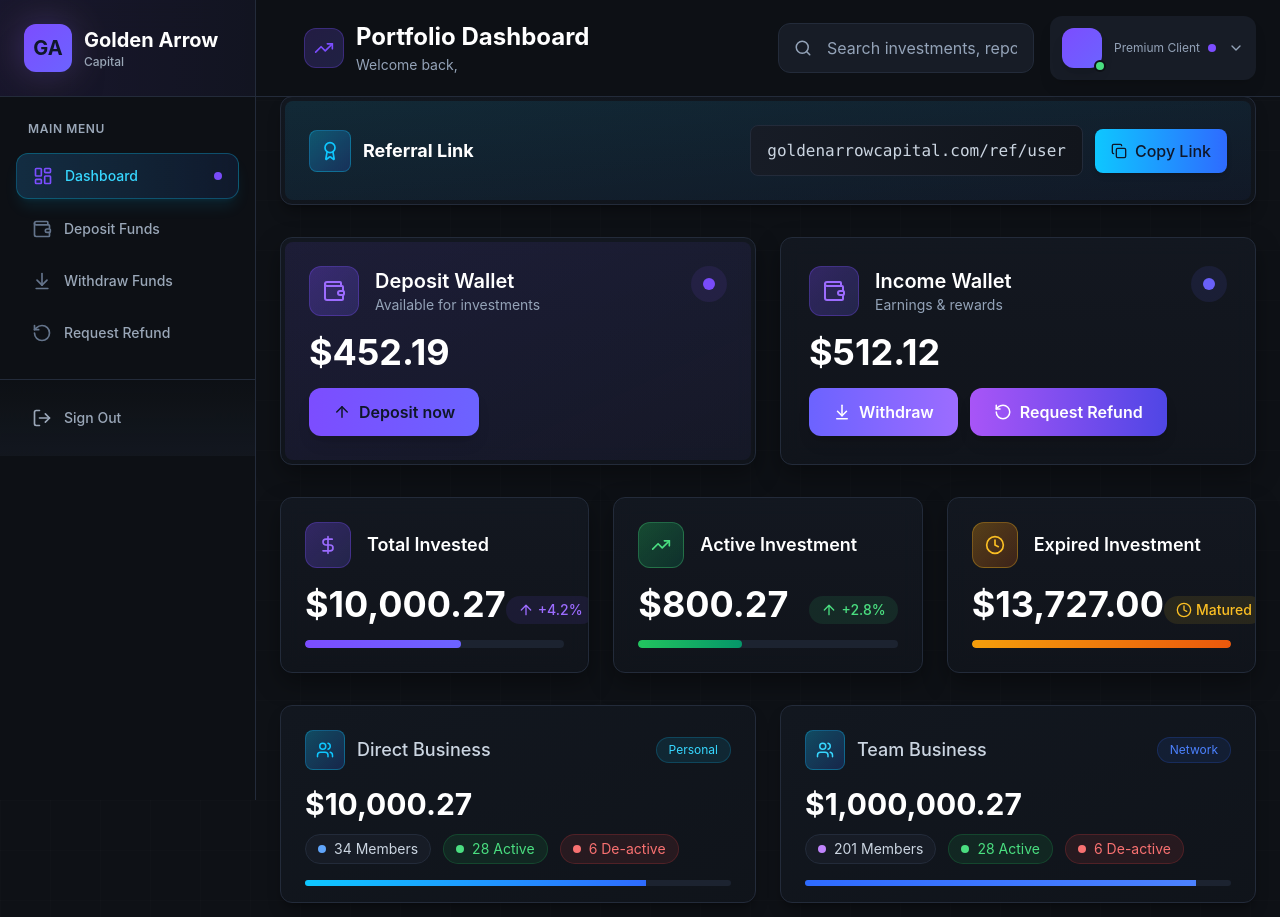
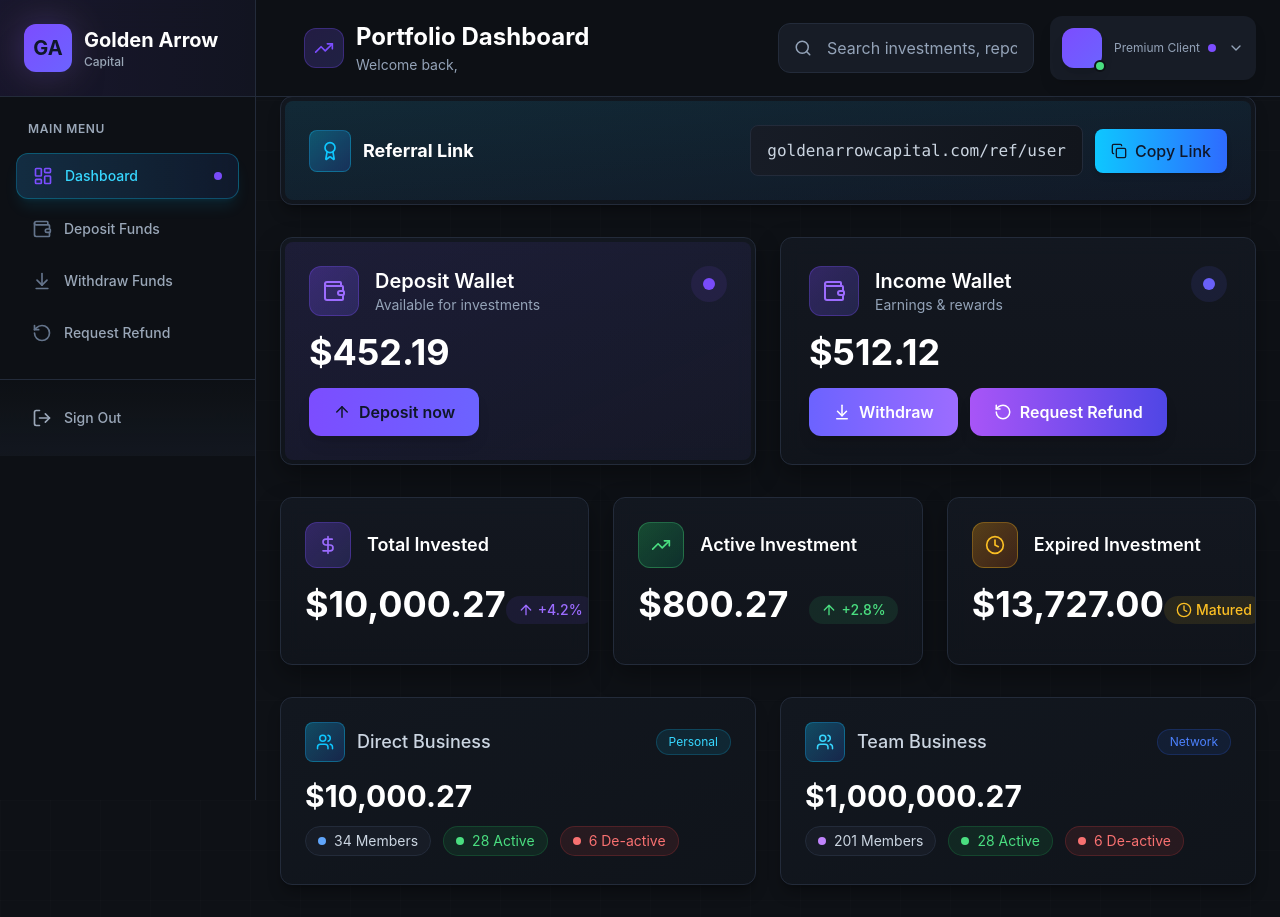
Before and after one commit to stake120042-creator/golden-arrow-capital, a Next.js app: page /dashboard in a window 1280 px wide. Shown: the top 917 px of the page. Built offline with nearby package versions, Linux system fonts and the light colour scheme.

Commit message:
✨ Refactor Dashboard: Remove unused progress bars for improved layout
- Eliminated unnecessary progress bar components from the dashboard to streamline the UI.
- Enhanced overall layout by reducing visual clutter and improving readability.

```diff
--- a/app/dashboard/page.tsx
+++ b/app/dashboard/page.tsx
@@ -268,9 +268,7 @@ export default function Dashboard() {
                       <span>+4.2%</span>
                     </div>
                   </div>
-                  <div className="w-full h-2 bg-[#1C2330] rounded-full overflow-hidden">
-                    <div className="h-2 w-3/5 bg-gradient-to-r from-[#7C4DFF] to-[#6C63FF] rounded-full transition-all duration-500 group-hover:w-4/5"></div>
-                  </div>
+
                 </div>
               </div>
             </div>
@@ -295,9 +293,7 @@ export default function Dashboard() {
                       <span>+2.8%</span>
                     </div>
                   </div>
-                  <div className="w-full h-2 bg-[#1C2330] rounded-full overflow-hidden">
-                    <div className="h-2 w-2/5 bg-gradient-to-r from-green-500 to-emerald-600 rounded-full transition-all duration-500 group-hover:w-3/5"></div>
-                  </div>
+
                 </div>
               </div>
             </div>
@@ -322,9 +318,7 @@ export default function Dashboard() {
                       <span>Matured</span>
                     </div>
                   </div>
-                  <div className="w-full h-2 bg-[#1C2330] rounded-full overflow-hidden">
-                    <div className="h-2 w-full bg-gradient-to-r from-amber-500 to-orange-600 rounded-full"></div>
-                  </div>
+
                 </div>
               </div>
             </div>
@@ -360,9 +354,7 @@ export default function Dashboard() {
                       6 De-active
                     </span>
                   </div>
-                  <div className="w-full h-1.5 bg-[#1C2330] mt-4 rounded-full overflow-hidden">
-                    <div className="h-1.5 w-4/5 bg-gradient-to-r from-[#0EC7FF] to-[#2E6BFF]"></div>
-                  </div>
+
                 </div>
               </div>
             </div>
@@ -395,9 +387,7 @@ export default function Dashboard() {
                       6 De-active
                     </span>
                   </div>
-                  <div className="w-full h-1.5 bg-[#1C2330] mt-4 rounded-full overflow-hidden">
-                    <div className="h-1.5 w-11/12 bg-gradient-to-r from-[#2E6BFF] to-[#4C82FF]"></div>
-                  </div>
+
                 </div>
               </div>
             </div>
```
